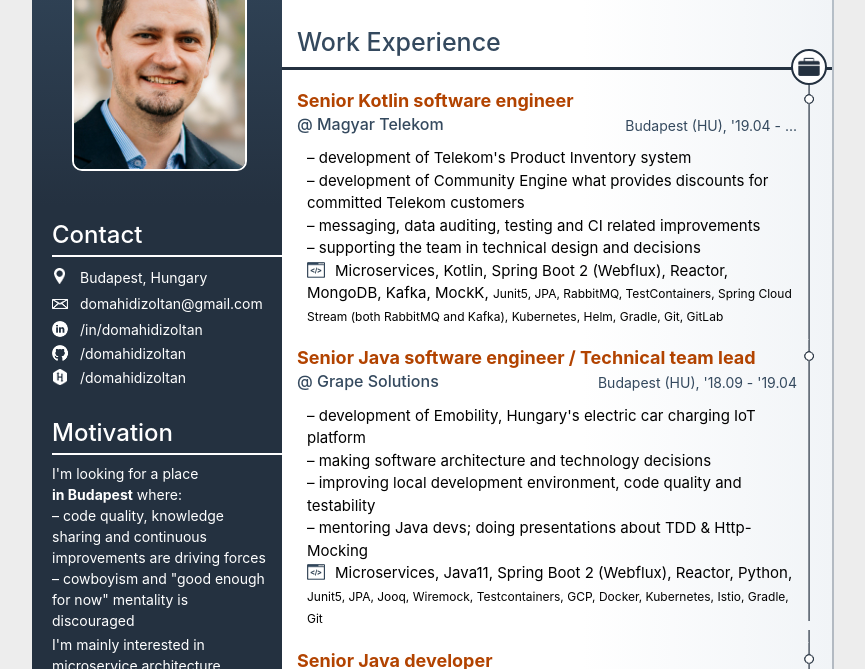
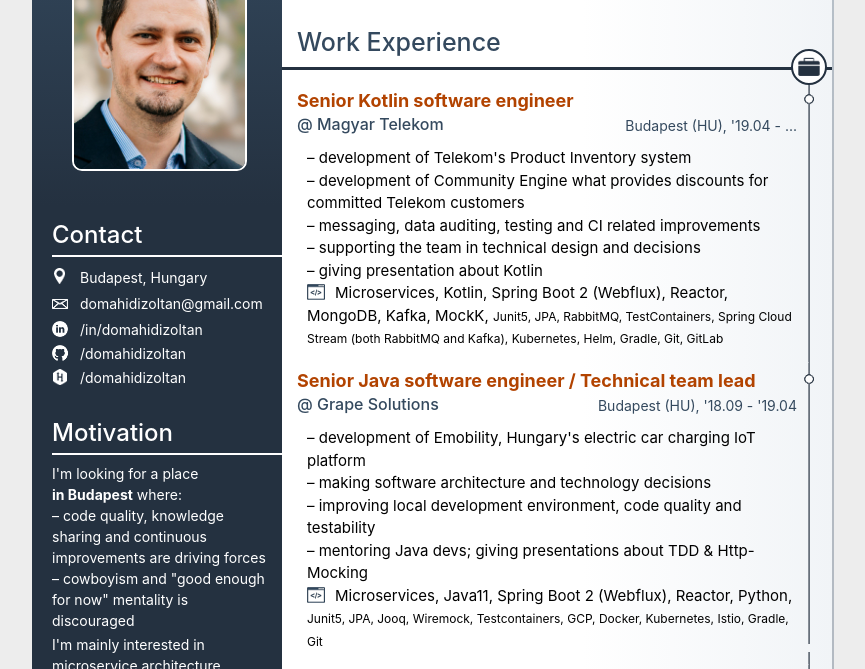
Before and after one commit to domahidizoltan/domahidizoltan.github.io, a plain HTML site: page index.html in a window 1280 px wide. Shown: the part 110-779 px from the top of the page, without its empty margins (208-1073 px from the left). Drawn offline with Linux system fonts and the light colour scheme.

Commit message:
Update Telekom job with presentation info

```diff
--- a/index.html
+++ b/index.html
@@ -91,6 +91,7 @@
                     <p>&ndash; development of Community Engine what provides discounts for committed Telekom customers</p>
                     <p>&ndash; messaging, data auditing, testing and CI related improvements</p>
                     <p>&ndash; supporting the team in technical design and decisions</p>
+                    <p>&ndash; giving presentation about Kotlin</p>
                     <p class="technologies">Microservices, Kotlin, Spring Boot 2 (Webflux), Reactor, MongoDB, Kafka, MockK,
                         <small><span class="no-print">Junit5, JPA, RabbitMQ, </span>
                             TestContainers, Spring Cloud Stream (both RabbitMQ and Kafka), Kubernetes, Helm,
@@ -108,7 +109,7 @@
                     <p>&ndash; development of Emobility, Hungary's electric car charging IoT platform</p>
                     <p>&ndash; making software architecture and technology decisions</p>
                     <p>&ndash; improving local development environment, code quality and testability</p>
-                    <p>&ndash; mentoring Java devs; doing presentations about TDD & Http-Mocking</p>
+                    <p>&ndash; mentoring Java devs; giving presentations about TDD & Http-Mocking</p>
                     <p class="technologies">Microservices, Java11, Spring Boot 2 (Webflux), Reactor, Python,
                         <small><span class="no-print">Junit5, JPA,</span>
                              Jooq, Wiremock, Testcontainers, GCP, Docker, Kubernetes, Istio,
@@ -145,12 +146,6 @@
                         <span class="no-print">Swagger, RestDocs, JUnit, Mockito, CDC (Pact), BDD (Cucumber)</span>
                         </small>
                     </p>
-
-                    <p class="no-screen" style="color: #34495e; padding-top: 5px; line-height: 11px;"><small>
-                        See my full resume at <i><u>domahidizoltan.github.io</u></i> for 9 more years of experience at Epam, <br/>
-                        Cit Systems, Russmedia and Emerigos.
-                    </small></p>
-
                 </div>
 
                 <div class="timeline no-print">
@@ -194,6 +189,11 @@
                     <p>&ndash; development of small- and mid-size webpages and webshops</p>
                     <p class="technologies">PHP, MySQL, JavaScript, <small>CSS, xHTML, Flash AS3/AS2</small></p>
                 </div>
+
+                <p class="no-screen" style="color: #34495e; padding-top: 5px; line-height: 11px;"><small>
+                    See my full resume at <i><u>domahidizoltan.github.io</u></i> for 9 more years of experience at Epam, <br/>
+                    Cit Systems, Russmedia and Emerigos.
+                </small></p>
             </div>
 
             <div class="section">
```
Also changed, not shown: 1 other file.
